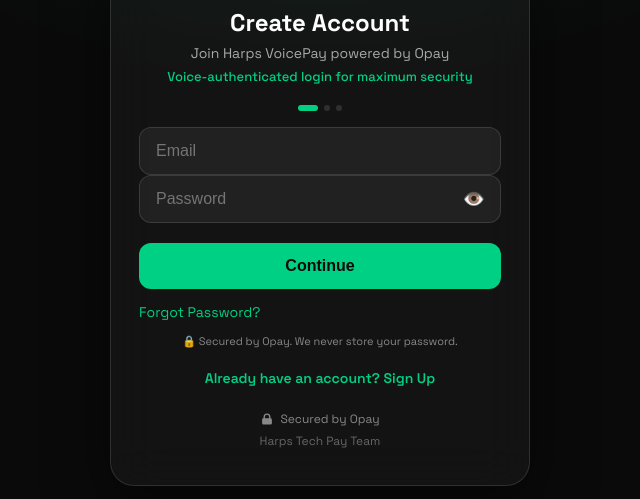
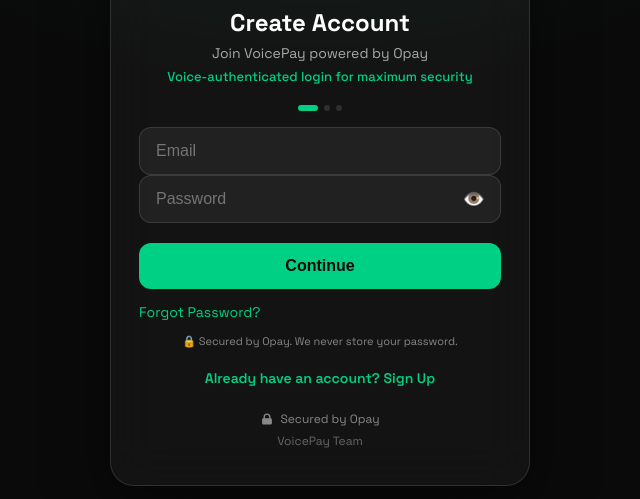
Before and after one commit to harpstech-ng/harpstech-ng.github.io, a plain HTML site: page login.html in a window 1280 px wide. Both pictures are taken after a click on the element "Sign Up". Shown: the part 241-740 px from the top of the page, 320-960 px from the left. Drawn offline with Linux system fonts and the light colour scheme; no server answers.

Commit message:
Update login.html

```diff
--- a/login.html
+++ b/login.html
@@ -3,7 +3,7 @@
 <head>
 <meta charset="UTF-8">
 <meta name="viewport" content="width=device-width, initial-scale=1.0">
-<title>Harps Tech Pay Team | VoicePay Login</title>
+<title>VoicePay Team | VoicePay Login</title>
 
 <!-- SOCIAL MEDIA LINK PREVIEW - IMAGE SHOWS WHEN YOU SHARE -->
 <meta property="og:title" content="VoicePay - Speak to Pay">
@@ -303,12 +303,12 @@ input:focus{
 <body>
 <div class="card">
   <div class="brand">
-    <img src="IMG_6416.jpeg" class="logo" alt="Harps Tech Logo" onerror="this.style.display='none'">
+    <img src="IMG_6416.jpeg" class="logo" alt="VoicePay Logo" onerror="this.style.display='none'">
     <span class="badge">
       <svg fill="currentColor" viewBox="0 0 20 20"><path d="M10 2L3 7v11a1 1 0 001 1h12a1 1 0 001-1V7l-7-5zM8 15V9h4v6H8z"/></svg>
       Powered by Opay
     </span>
-    <h2 id="title">Harps VoicePay</h2>
+    <h2 id="title">VoicePay</h2>
     <p class="sub" id="subtitle">Speak to send money, fast and secure</p>
     <p class="sub-bio">Voice-authenticated login for maximum security</p>
   </div>
@@ -379,7 +379,7 @@ input:focus{
       <svg fill="currentColor" viewBox="0 0 20 20"><path fill-rule="evenodd" d="M5 9V7a5 5 0 0110 0v2a2 2 0 012 2v5a2 2 0 01-2 2H5a2 2 0 01-2-2v-5a2 2 0 012-2zm8-2v2H7V7a3 3 0 016 0z" clip-rule="evenodd"/></svg>
       Secured by Opay
     </div>
-    <div>Harps Tech Pay Team</div>
+    <div>VoicePay Team</div>
   </div>
 </div>
 
@@ -416,7 +416,7 @@ let hasSpokenWelcome = false;
 
 const phrases = [
   "My voice is my password",
-  "Harps VoicePay secure",
+  "VoicePay secure",
   "Send money with my voice"
 ];
 
@@ -465,8 +465,8 @@ function speakHarps(text) {
 window.toggleMode = () => {
   isLogin =!isLogin;
   signupStep = 1;
-  document.getElementById('title').innerText = isLogin ? 'Harps VoicePay' : 'Create Account';
-  document.getElementById('subtitle').innerText = isLogin ? 'Speak to send money, fast and secure' : 'Join Harps VoicePay powered by Opay';
+  document.getElementById('title').innerText = isLogin ? 'VoicePay' : 'Create Account';
+  document.getElementById('subtitle').innerText = isLogin ? 'Speak to send money, fast and secure' : 'Join VoicePay powered by Opay';
   document.getElementById('mainBtn').innerText = isLogin ? 'Login' : 'Continue';
   document.getElementById('toggleText').innerText = isLogin ? "Don't have an account? " : "Already have an account? ";
   document.getElementById('stepIndicator').style.display = isLogin ? 'none' : 'flex';
```
